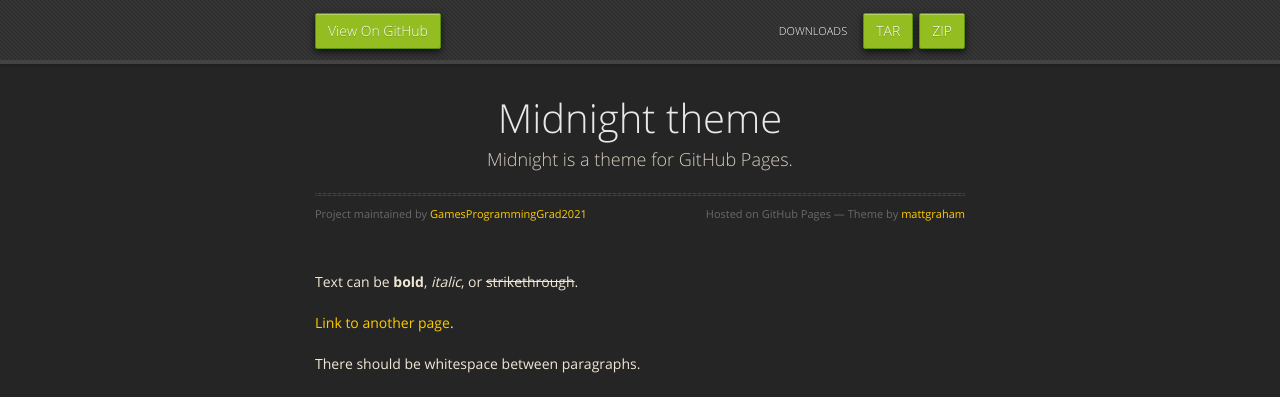
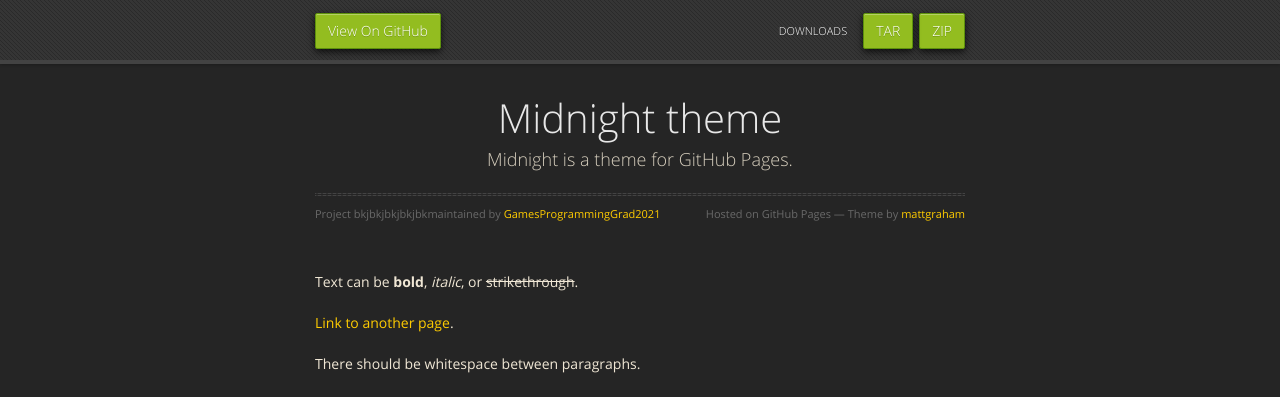
Before and after one commit to GamesProgrammingGrad2021/GamesProgrammingGrad2021.github.io, a Jekyll site: the page built from pages-themes-midnight-master/index.md, in a window 1280 px wide and 900 px high. Shown: the top 397 px of the window. Built offline with Jekyll 4.4.1, drawn with Linux system fonts in a browser that asks for light colours; nearby versions of some CDN libraries.

Commit message:
Update default.html

```diff
--- a/pages-themes-midnight-master/_layouts/default.html
+++ b/pages-themes-midnight-master/_layouts/default.html
@@ -35,7 +35,7 @@
           <h1>{{ site.title | default: site.github.repository_name }}</h1>
           <p>{{ site.description | default: site.github.project_tagline }}</p>
           <hr>
-          <span class="credits left">Project maintained by <a href="{{ site.github.owner_url }}">{{ site.github.owner_name }}</a></span>
+          <span class="credits left">Project bkjbkjbkjbkjbkmaintained by <a href="{{ site.github.owner_url }}">{{ site.github.owner_name }}</a></span>
           <span class="credits right">Hosted on GitHub Pages &mdash; Theme by <a href="https://twitter.com/michigangraham">mattgraham</a></span>
         </div>
 
```
